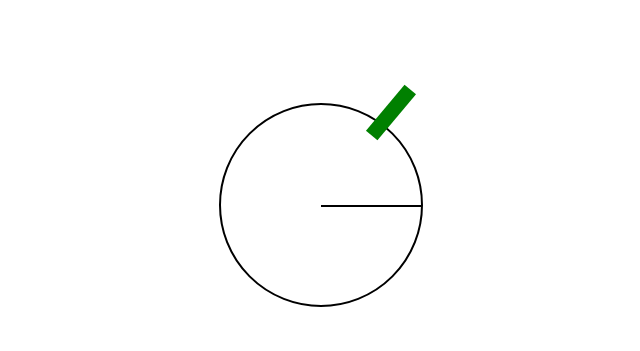
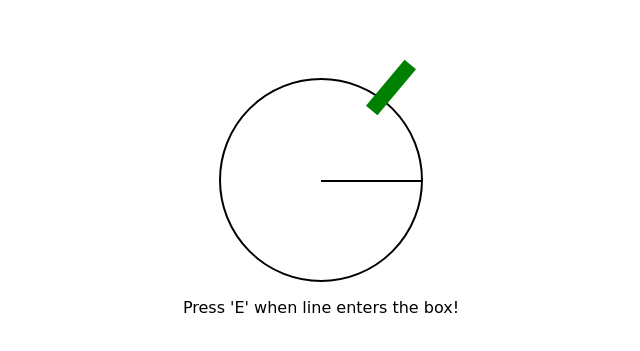
Before and after one commit to Virtualis9/reddead-minigame, a website: page Index.html in a window 1280 px wide. Shown: the part 195-546 px from the top of the page, without its empty margins (319-959 px from the left). Drawn offline with Linux system fonts and the light colour scheme.

Commit message:
Add instructions

```diff
--- a/Index.html
+++ b/Index.html
@@ -15,6 +15,7 @@
           <div id="target" class="target"></div>
           <div id="line" class="line"> </div>
       </div>
+      <p>Press 'E' when line enters the box!</p>
   </div>
 </body>
 </html>
--- a/styles.css
+++ b/styles.css
@@ -5,6 +5,10 @@ body {
   align-items: center;
   height: 100vh;
   margin: 0;
+}
+
+p {
+  font-family: Cursive;
 }
 
 @keyframes spin {
```
